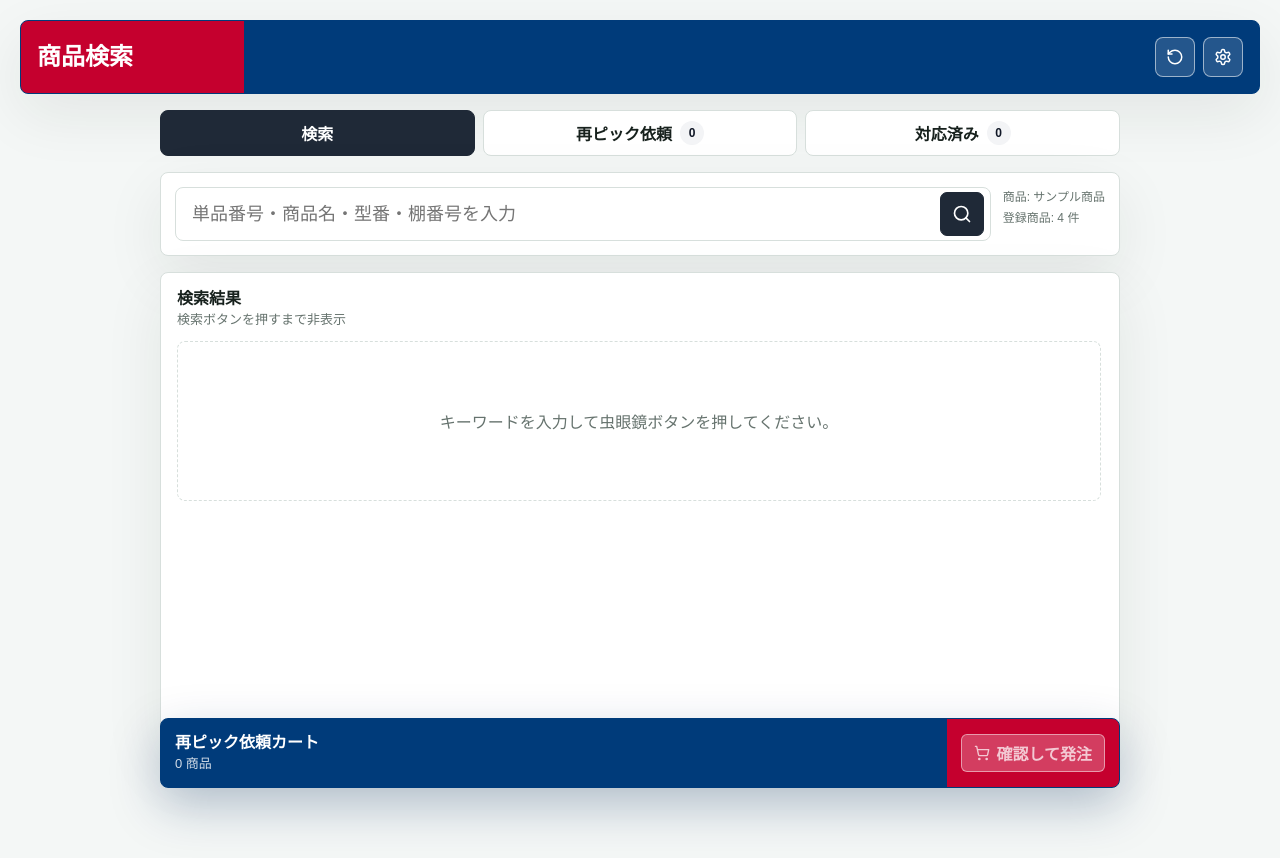
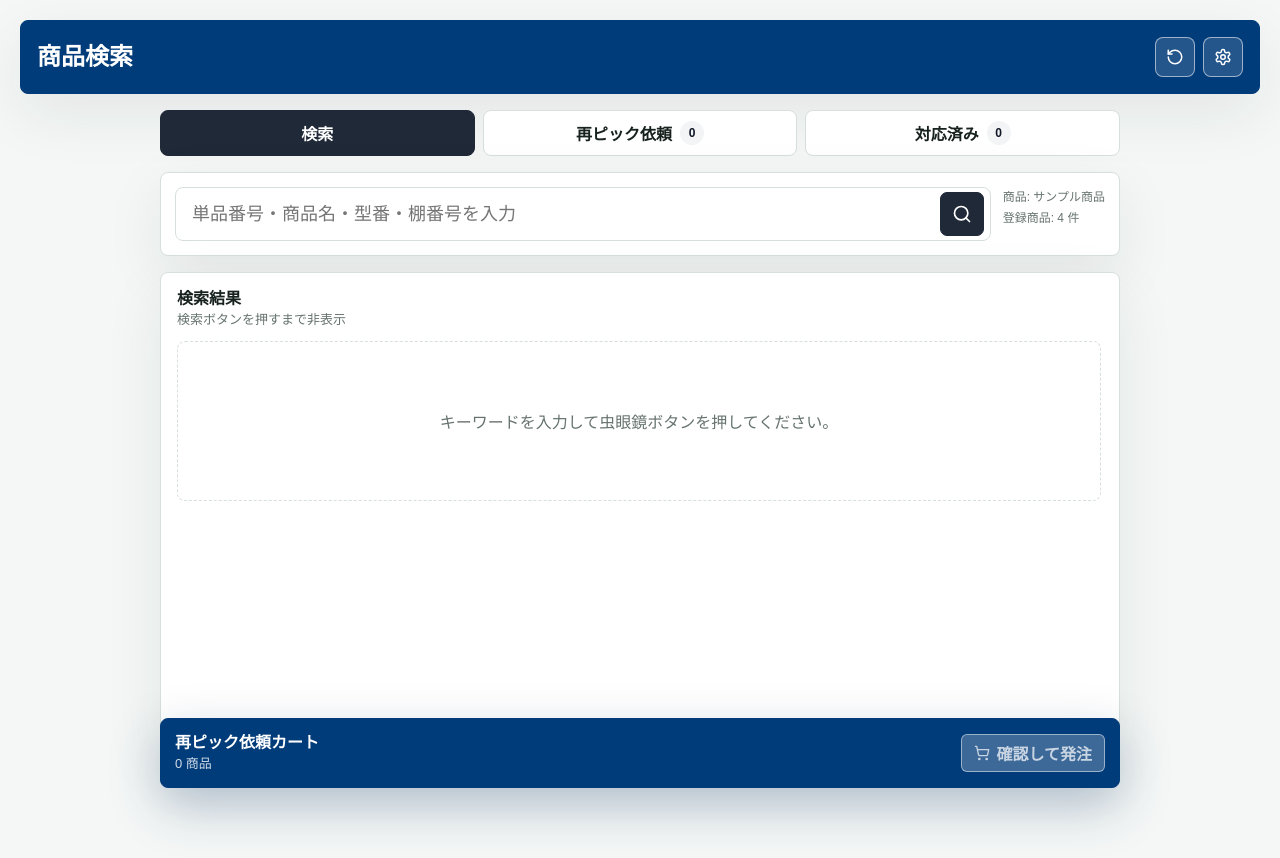
Before and after one commit to 55czdps6dj-ai/Tana-Ban, a Next.js app: page / in a window 1280 px wide. Built offline with nearby package versions, Linux system fonts and the light colour scheme.

Commit message:
Use solid blue header and cart footer

```diff
--- a/app/globals.css
+++ b/app/globals.css
@@ -13,7 +13,6 @@
   --accent-soft: #fff3cf;
   --danger: #b42318;
   --danger-soft: #fee4e2;
-  --keio-red: #c5002e;
   --keio-blue: #003b7a;
   --keio-blue-dark: #002b5c;
   --shadow: 0 20px 60px rgba(23, 33, 29, 0.08);
@@ -80,7 +79,7 @@ button:disabled {
   justify-content: space-between;
   gap: 16px;
   border-color: var(--keio-blue);
-  background: linear-gradient(90deg, var(--keio-red) 0 18%, var(--keio-blue) 18% 100%);
+  background: var(--keio-blue);
   color: #ffffff;
   padding: 16px;
 }
@@ -267,7 +266,7 @@ p {
   bottom: 12px;
   z-index: 20;
   border-color: var(--keio-blue);
-  background: linear-gradient(90deg, var(--keio-blue) 0 82%, var(--keio-red) 82% 100%);
+  background: var(--keio-blue);
   color: #ffffff;
   box-shadow: 0 18px 50px rgba(0, 43, 92, 0.26);
 }
```
